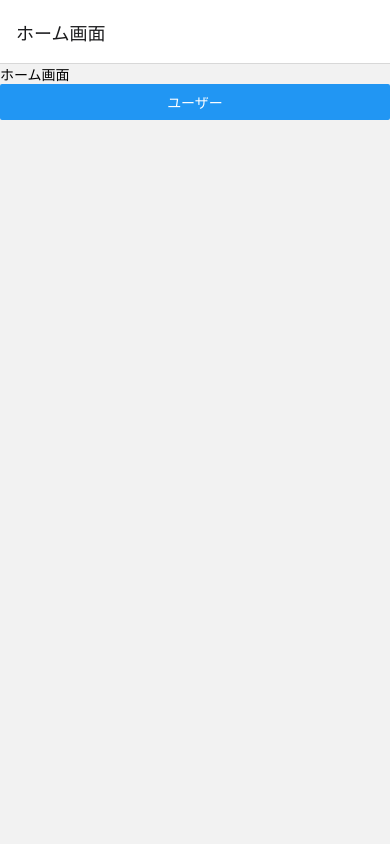
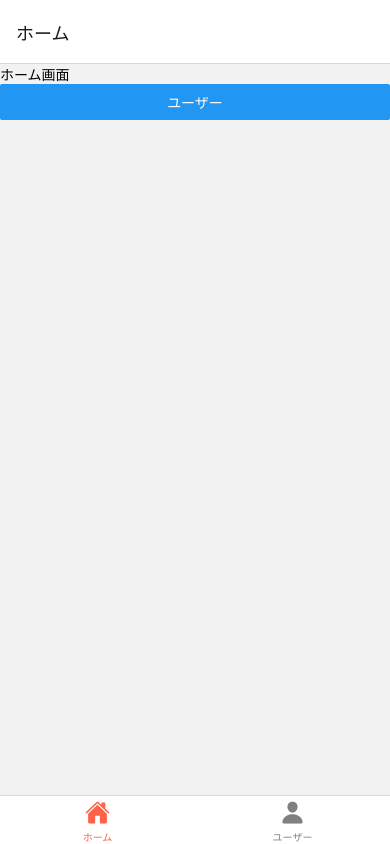
Before and after one commit to yochimonji/react_native_navigation, a React Native app: screen / in a window 390 px wide. Built offline with nearby package versions, Linux system fonts and the light colour scheme.

Commit message:
update tab-navigatorに変更

```diff
--- a/App.tsx
+++ b/App.tsx
@@ -1,31 +1,45 @@
 import { StatusBar } from "expo-status-bar";
 import React from "react";
-import { Text, View } from "react-native";
 import { NavigationContainer } from "@react-navigation/native";
-import { createNativeStackNavigator } from "@react-navigation/native-stack";
+import { createBottomTabNavigator } from "@react-navigation/bottom-tabs";
+import { Ionicons } from "@expo/vector-icons";
 
 import HomeScreen from "./screens/HomeScreen";
 import UserScreen from "./screens/UserScreen";
 
-const Stack = createNativeStackNavigator();
+const Tab = createBottomTabNavigator();
 
 export default function App() {
   return (
     <NavigationContainer>
-      <Stack.Navigator initialRouteName="Home">
-        <Stack.Screen
+      <Tab.Navigator
+        initialRouteName="Home"
+        screenOptions={() => ({
+          tabBarActiveTintColor: "tomato",
+          tabBarInactiveTintColor: "gray",
+        })}
+      >
+        <Tab.Screen
           name="Home"
           component={HomeScreen}
-          options={({ route }) => ({
-            title: `ホーム画面`,
-          })}
+          options={{
+            tabBarIcon: ({ color, size }) => (
+              <Ionicons name="ios-home" size={size} color={color} />
+            ),
+            title: "ホーム",
+          }}
         />
-        <Stack.Screen
+        <Tab.Screen
           name="User"
           component={UserScreen}
-          options={{ title: "ユーザー画面" }}
+          options={{
+            tabBarIcon: ({ color, size }) => (
+              <Ionicons name="person" size={size} color={color} />
+            ),
+            title: "ユーザー",
+          }}
         />
-      </Stack.Navigator>
+      </Tab.Navigator>
 
       <StatusBar />
     </NavigationContainer>
--- a/package.json
+++ b/package.json
@@ -10,6 +10,7 @@
     "eject": "expo eject"
   },
   "dependencies": {
+    "@react-navigation/bottom-tabs": "^6.0.9",
     "@react-navigation/native": "^6.0.6",
     "@react-navigation/native-stack": "^6.2.5",
     "expo": "~43.0.2",
```
Also changed, not shown: 1 other file (tests, documents, lock files or other folders).
